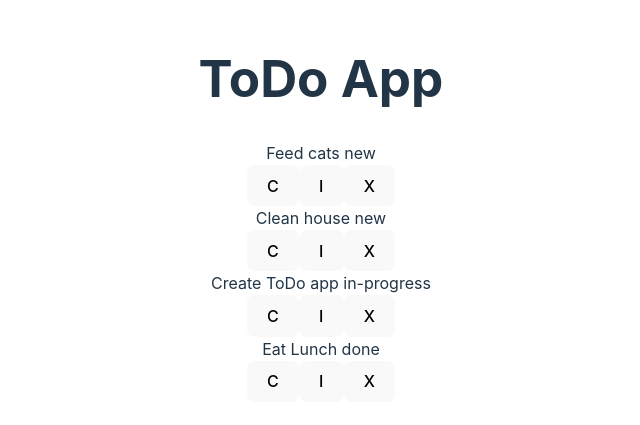
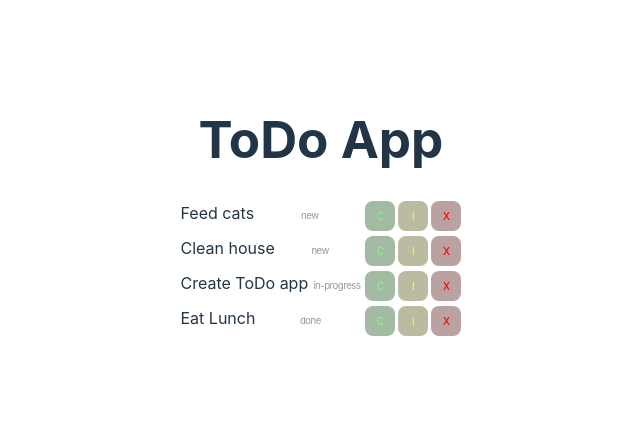
Before and after one commit to webbugt/algebra-todo-extra-vjezba, a React (Vite) app: page / in a window 1280 px wide. Shown: the part 191-616 px from the top of the page, without its empty margins (319-959 px from the left). Built offline with nearby package versions, Linux system fonts and the light colour scheme.

Commit message:
add css module and styles to Task

```diff
--- a/src/components/Task.jsx
+++ b/src/components/Task.jsx
@@ -1,15 +1,16 @@
 import PropTypes from 'prop-types';
+import styles from './Task.module.css';
 
 function Task({ title, status }) {
   return (
-    <div className="task">
+    <div className={styles.task}>
       <span className="title">{title}</span>
       {' '}
-      <span className="status">{status}</span>
-      <div className="controls">
-        <button className="complete-button" type="button">C</button>
-        <button className="in-progress-button" type="button">I</button>
-        <button className="delete-button" type="button">X</button>
+      <span className={styles.status}>{status}</span>
+      <div className={styles.controls}>
+        <button className={styles.complete} type="button">C</button>
+        <button className={styles['in-progress']} type="button">I</button>
+        <button className={styles.delete} type="button">X</button>
       </div>
     </div>
   );
--- /dev/null
+++ b/src/components/Task.module.css
@@ -0,0 +1,43 @@
+.task {
+    display: flex;
+    flex-direction: row;
+    justify-content: space-between;
+    gap: 5px;
+    margin-bottom: 5px;
+}
+
+.task button {
+    padding: 0.3em 0.9em;
+    font-size: 10px;
+    min-width: 30px;
+    min-height: 30px;
+}
+
+.controls {
+    display: flex;
+    flex-direction: row;
+    flex-wrap: no-wrap;
+    gap: 3px
+}
+
+.complete {
+    color: lightgreen;
+    background-color: rgba(70,120,70,0.5)
+}
+
+.in-progress {
+    color: yellow;
+    background-color: rgba(120,120,70,0.5)
+}
+
+.delete {
+    color: red;
+    background-color: rgba(120,70,70,0.5)
+}
+
+.status {
+    font-size: 0.6em;
+    letter-spacing: -0.05em;
+    opacity: 0.5;
+    align-self: center;
+}
```
